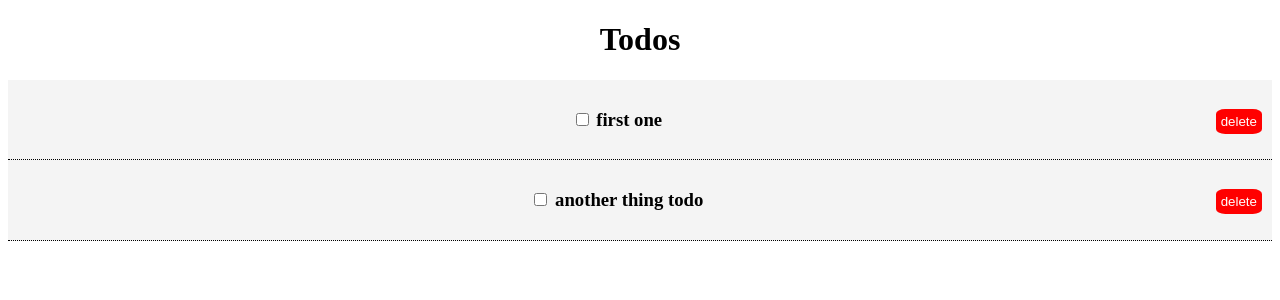
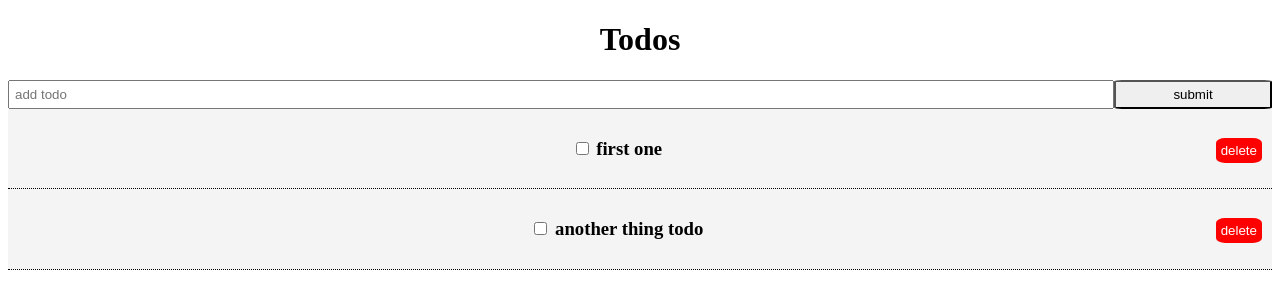
Before and after one commit to JTConnolly82/todo-breakdown, a React (Create React App) app: page / in a window 1280 px wide. Shown: the top 300 px of the page. Built offline with nearby package versions, Linux system fonts and the light colour scheme.

Commit message:
addTodo component added

```diff
--- a/src/App.js
+++ b/src/App.js
@@ -1,6 +1,7 @@
 import React, {Component} from 'react';
 import './App.css';
 import Todos from './Components/Todos';
+import AddTodo from './Components/AddTodo';
 import uuid from 'uuid';
 
 class App extends Component {
@@ -43,6 +44,7 @@
     return (
       <div className="App">
         <h1>Todos</h1>
+        <AddTodo />
         <Todos todos={this.state.todos}
         handleChange={this.handleChange}
         handleClick={this.handleClick}/>
--- /dev/null
+++ b/src/Components/AddTodo.js
@@ -0,0 +1,25 @@
+import React, {Component} from 'react';
+
+class AddTodo extends Component {
+
+
+  render() {
+    return (
+      <form style={{display: 'flex'}}>
+        <input
+        type='text'
+        name='title'
+        placeholder='add todo'
+        style={{flex: '10', padding: '5px'}}
+        />
+        <input
+        type='submit'
+        value='submit'
+        style={{flex: '1.3', borderRadius: '5%'}}
+        />
+      </form>
+    )
+  }
+}
+
+export default AddTodo;
```
